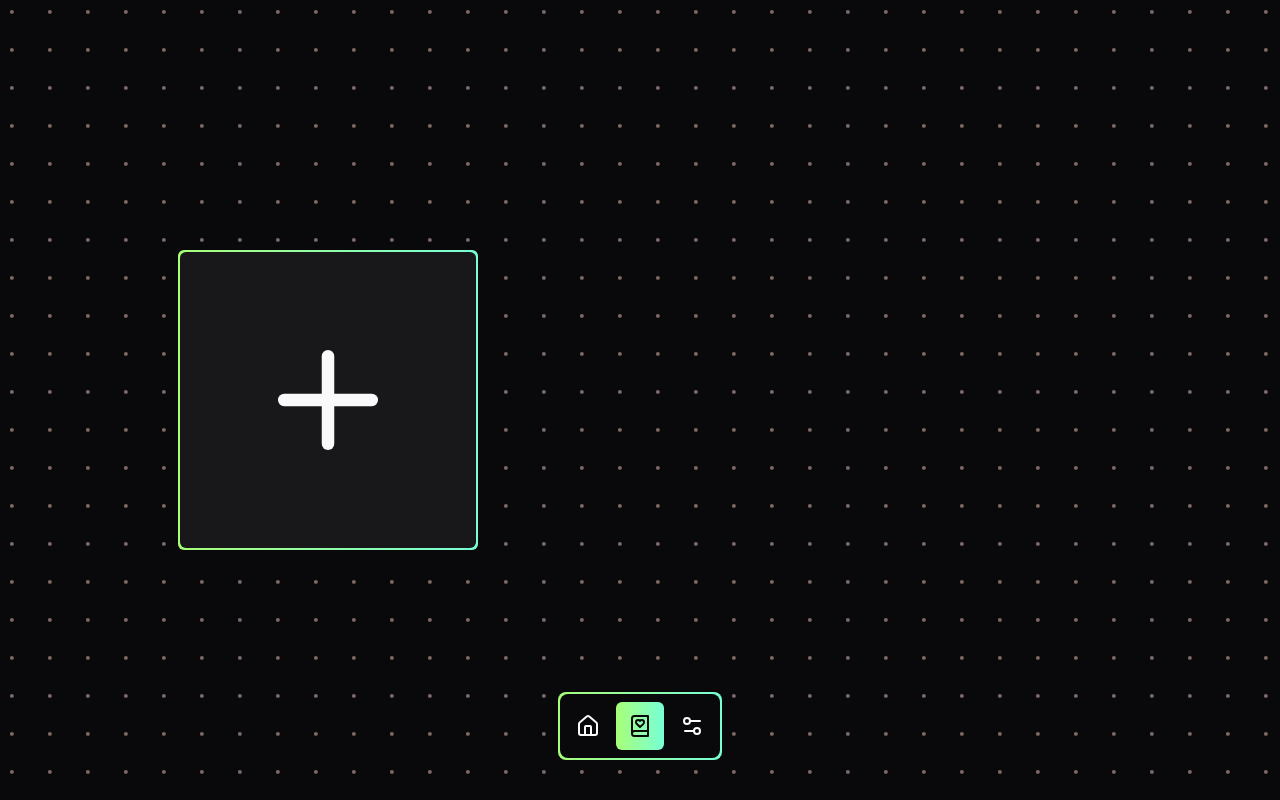
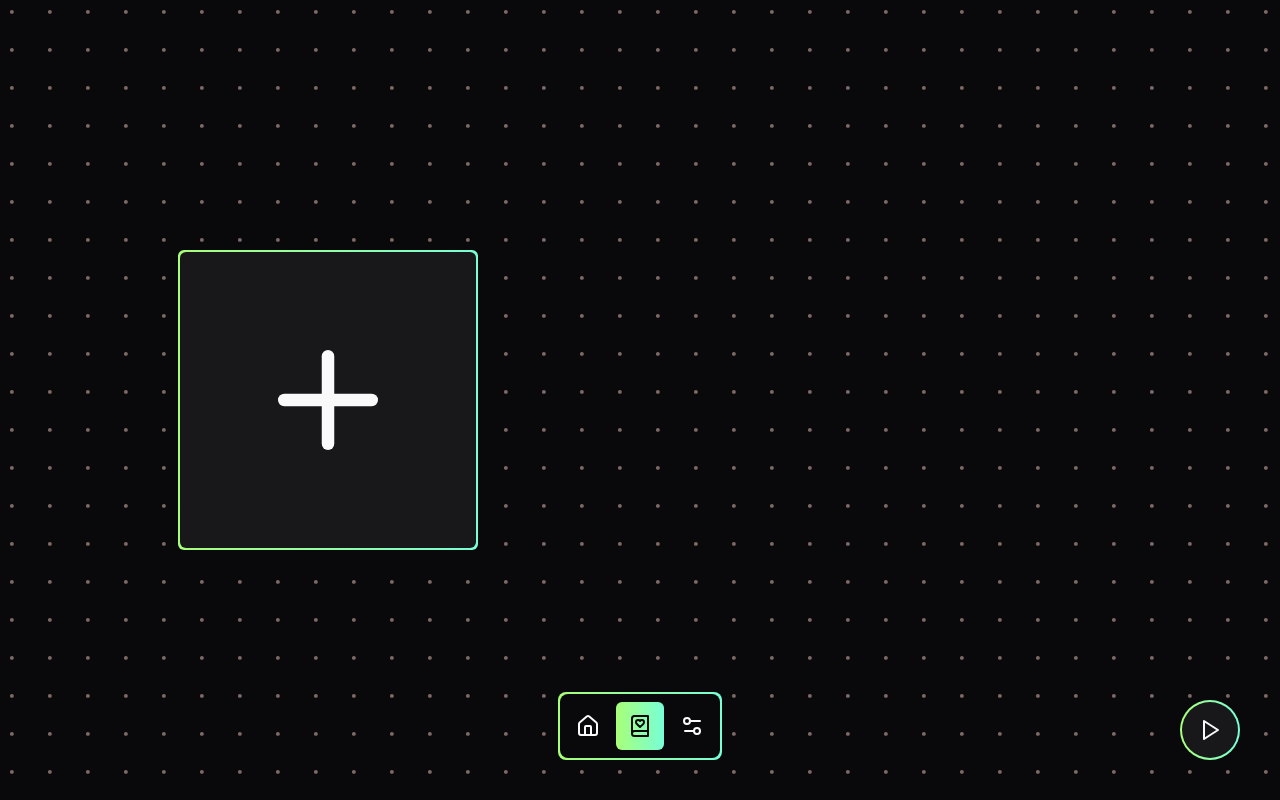
Before and after one commit to hongducdev/pomodoro, a Next.js app: page /profile in a window 1280 px wide. Built offline with nearby package versions, Linux system fonts and the light colour scheme.

Commit message:
chore: Add PlayLofi component to layout

```diff
--- a/app/layout.tsx
+++ b/app/layout.tsx
@@ -4,6 +4,7 @@ import { Outfit } from "next/font/google";
 import "./globals.css";
 import Navbar from "@/components/navbar";
 import { siteConfig } from "@/config/site";
+import PlayLofi from "@/components/play-lofi";
 
 const outfit = Outfit({ subsets: ["latin"] });
 
@@ -73,6 +74,7 @@ export default function RootLayout({
         <div className="bg-zinc-950 antialiased bg-dot-olivia/[0.5] w-full h-screen flex items-center justify-center">
           {children}
         </div>
+        <PlayLofi />
       </body>
     </html>
   );
--- /dev/null
+++ b/components/play-lofi.tsx
@@ -0,0 +1,27 @@
+"use client";
+import { usePlayer } from "@/hooks/usePlayer";
+import { Pause, Play } from "lucide-react";
+
+const PlayLofi = () => {
+  const { playing, play, pause } = usePlayer();
+
+  const handleClick = () => {
+    if (playing) {
+      pause();
+    } else {
+      play();
+    }
+  };
+  return (
+    <div
+      className="group cursor-pointer fixed bottom-10 right-10 bg-summer-dog p-0.5 rounded-full"
+      onClick={handleClick}
+    >
+      <div className="w-14 h-14 rounded-full bg-zinc-900 text-zinc-50 flex items-center justify-center">
+        {playing ? <Pause className="w-6 h-6" /> : <Play className="w-6 h-6" />}
+      </div>
+    </div>
+  );
+};
+
+export default PlayLofi;
--- /dev/null
+++ b/hooks/usePlayer.ts
@@ -0,0 +1,65 @@
+import { useEffect } from "react";
+import { proxy, useSnapshot } from "valtio";
+
+// Define the base URL and the range of tracks
+const BASE_URL = "https://lofi-co-assets.vexcited.com/ogtracks/chill/";
+const TRACK_COUNT = 24;
+
+// Helper function to get a random track URL
+const getRandomTrackUrl = () => {
+  const trackNumber = Math.floor(Math.random() * TRACK_COUNT) + 1;
+  return `${BASE_URL}chill_${trackNumber}.mp3`;
+};
+
+let audio: HTMLAudioElement | undefined;
+
+interface State {
+  canplay: boolean;
+  playing: boolean;
+  play: () => Promise<void>;
+  pause: () => void;
+}
+
+const state: State = proxy<State>({
+  canplay: false,
+  playing: false,
+  async play() {
+    if (audio) {
+      audio.src = getRandomTrackUrl();
+      await audio.play();
+      state.playing = true;
+    }
+  },
+  pause() {
+    if (audio) {
+      audio.pause();
+      state.playing = false;
+    }
+  },
+});
+
+export const usePlayer = () => {
+  useEffect(() => {
+    if (!audio) {
+      audio = new Audio();
+
+      audio.addEventListener("canplay", () => {
+        state.canplay = true;
+      });
+
+      audio.addEventListener("ended", () => {
+        state.playing = false;
+      });
+    }
+
+    return () => {
+      if (audio) {
+        audio.pause();
+        audio = undefined;
+      }
+    };
+  }, []);
+
+  const snapshot = useSnapshot(state);
+  return snapshot;
+};
--- a/package.json
+++ b/package.json
@@ -30,6 +30,7 @@
     "react-hook-form": "^7.52.0",
     "tailwind-merge": "^2.3.0",
     "tailwindcss-animate": "^1.0.7",
+    "valtio": "^1.13.2",
     "zod": "^3.23.8",
     "zustand": "^4.5.2"
   },
```
Also changed, not shown: 1 other file (tests, documents, lock files or other folders).
